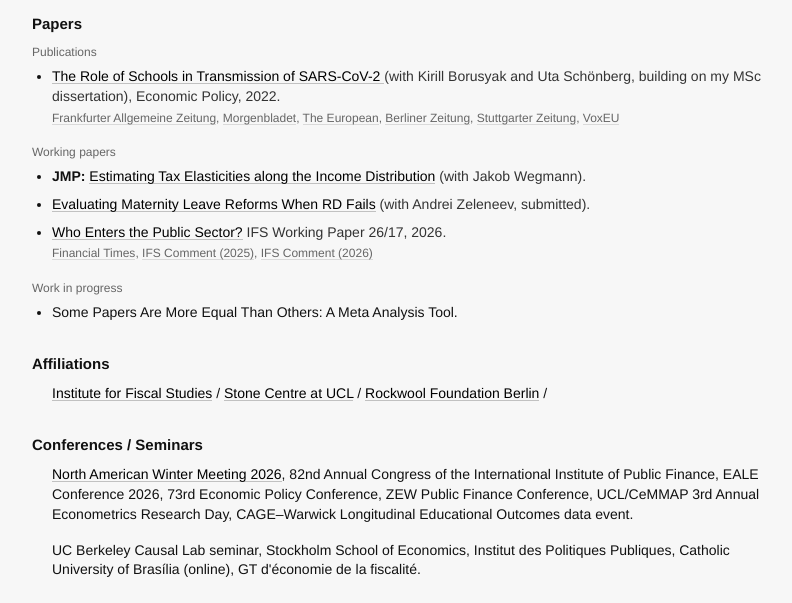
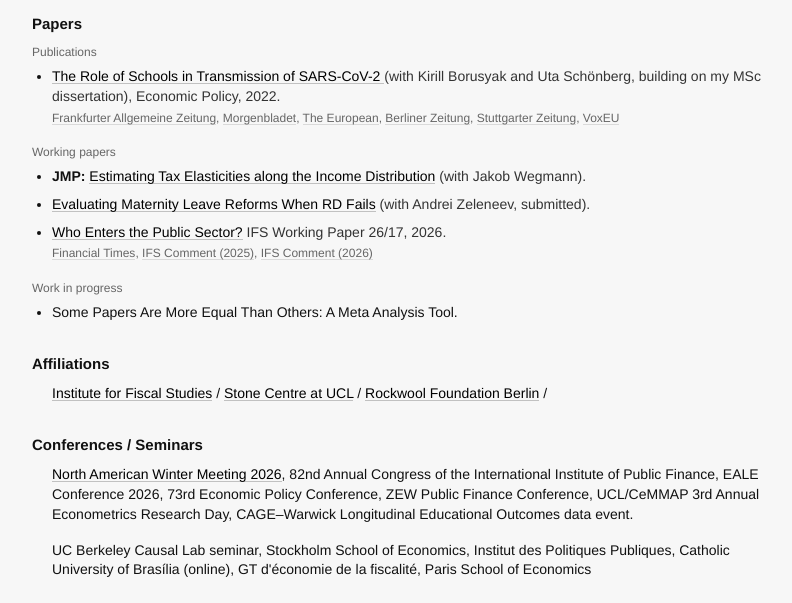
Before and after one commit to claravobi/claravobi.github.io, a plain HTML site: page index.html in a window 1280 px wide. Shown: the part 197-800 px from the top of the page, without its empty margins (228-1020 px from the left). Drawn offline with Linux system fonts and the light colour scheme.

Commit message:
Update seminar affiliations in index.html

```diff
--- a/index.html
+++ b/index.html
@@ -297,7 +297,7 @@
         UC Berkeley Causal Lab seminar,
         Stockholm School of Economics,
         Institut des Politiques Publiques,
-        Catholic University of Bras&iacute;lia (online), GT d'économie de la fiscalité.
+        Catholic University of Bras&iacute;lia (online), GT d'économie de la fiscalité, Paris School of Economics
       </p>
     </div>
 
```
